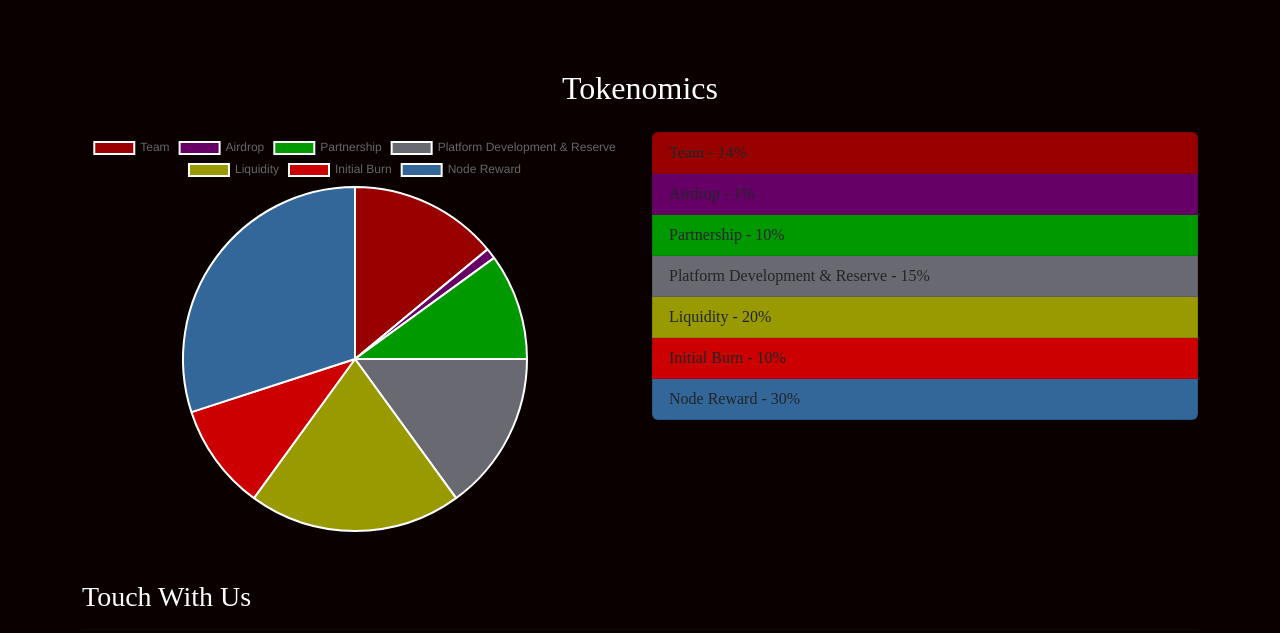
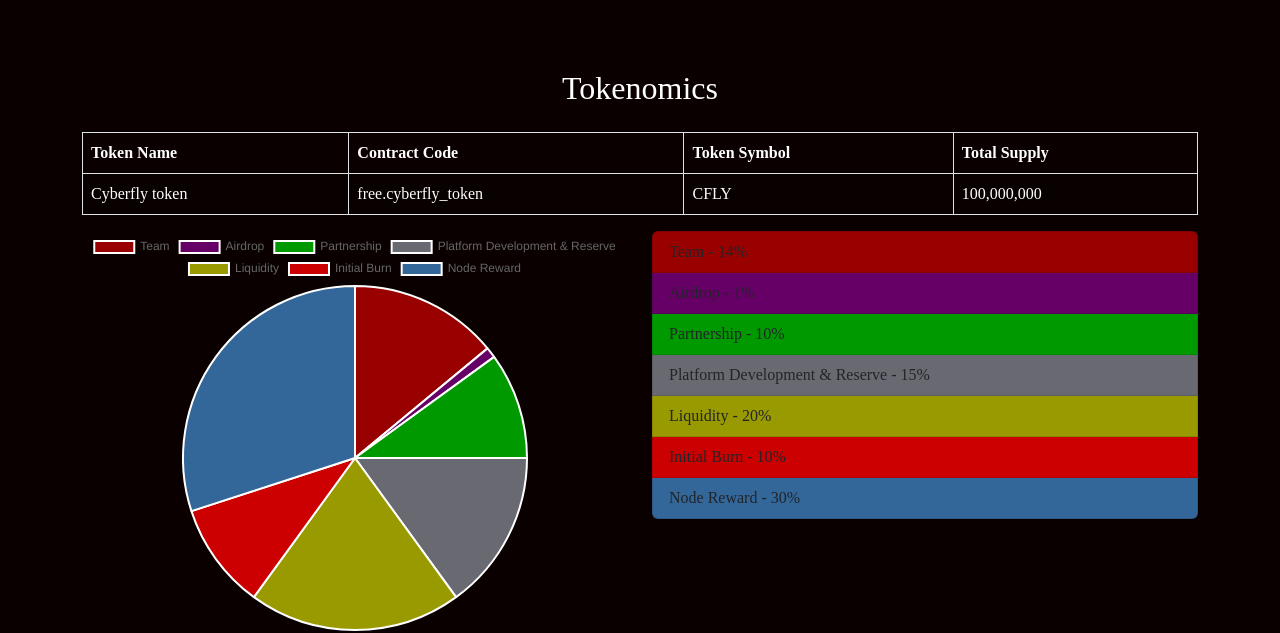
Before and after one commit to cyberfly-io/cyberfly-io.github.io, a plain HTML site: page index.html in a window 1280 px wide. Shown: the part 3760-4393 px from the top of the page. Drawn offline with nearby package versions, Linux system fonts and the light colour scheme.

Commit message:
add token info

```diff
--- a/index.html
+++ b/index.html
@@ -400,6 +400,26 @@ This architecture promotes reliability by preventing system-wide failures and re
     <div class="container mt-5">
         <h2 class="font-weight-light text-center py-3" style="color: white;">Tokenomics</h2>
         <div class="row">
+            <div class="col-md-12">
+                <table class="table table-bordered table-striped">
+                    <thead class="thead-dark">
+                      <tr style="color: white;">
+                        <th>Token Name</th>
+                        <th>Contract Code</th>
+                        <th>Token Symbol</th>
+                        <th>Total Supply</th>
+                      </tr>
+                    </thead>
+                    <tbody>
+                      <tr>
+                        <td style="color: white;">Cyberfly token</td>
+                        <td style="color: white;">free.cyberfly_token</td>
+                        <td style="color: white;">CFLY</td>
+                        <td style="color: white;">100,000,000</td>
+                      </tr>
+                    </tbody>
+                  </table>
+              </div>
           <div class="col-md-6">
             <canvas id="tokenomicsChart" width="400" height="400"></canvas>
           </div>
```
